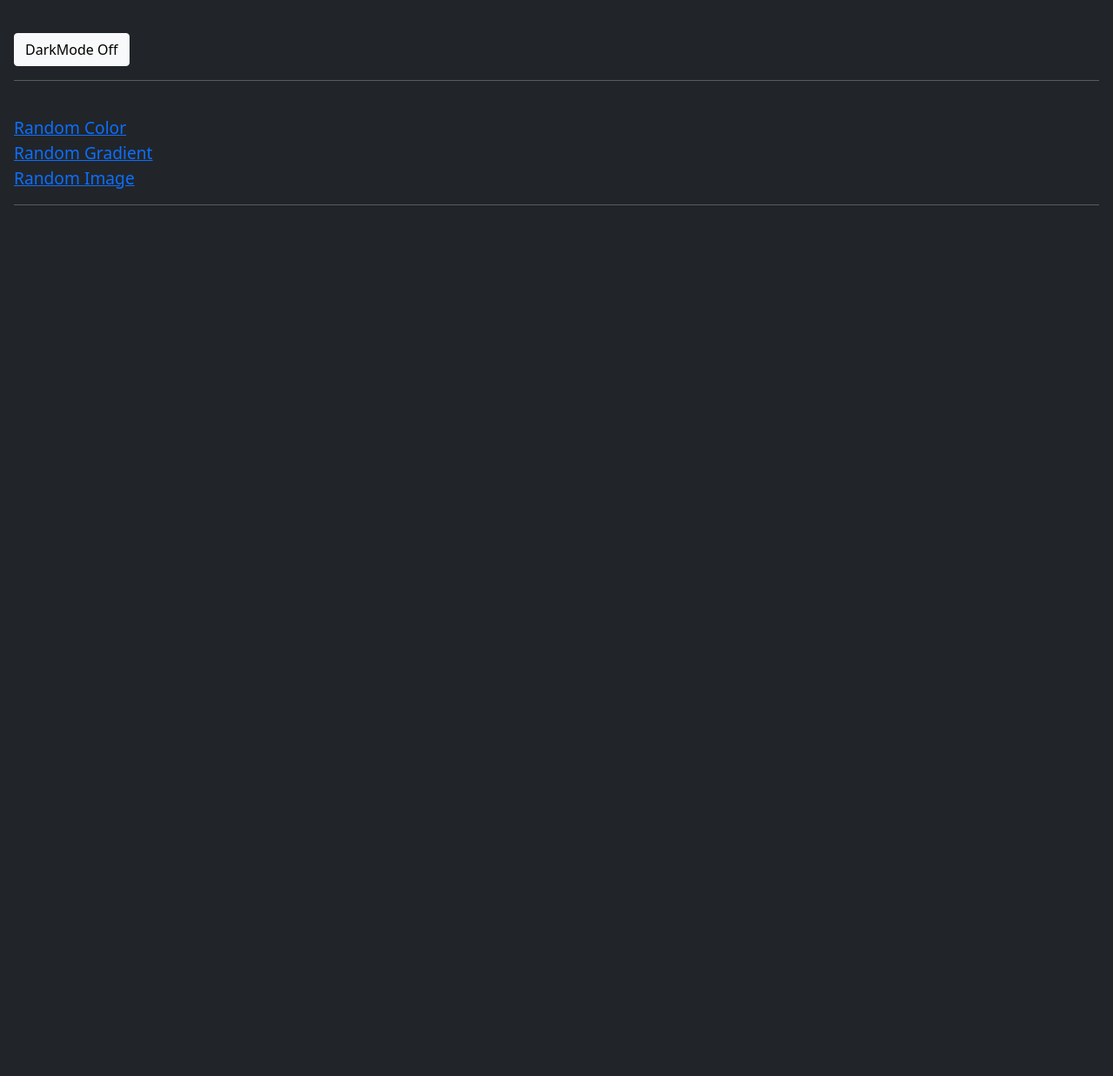
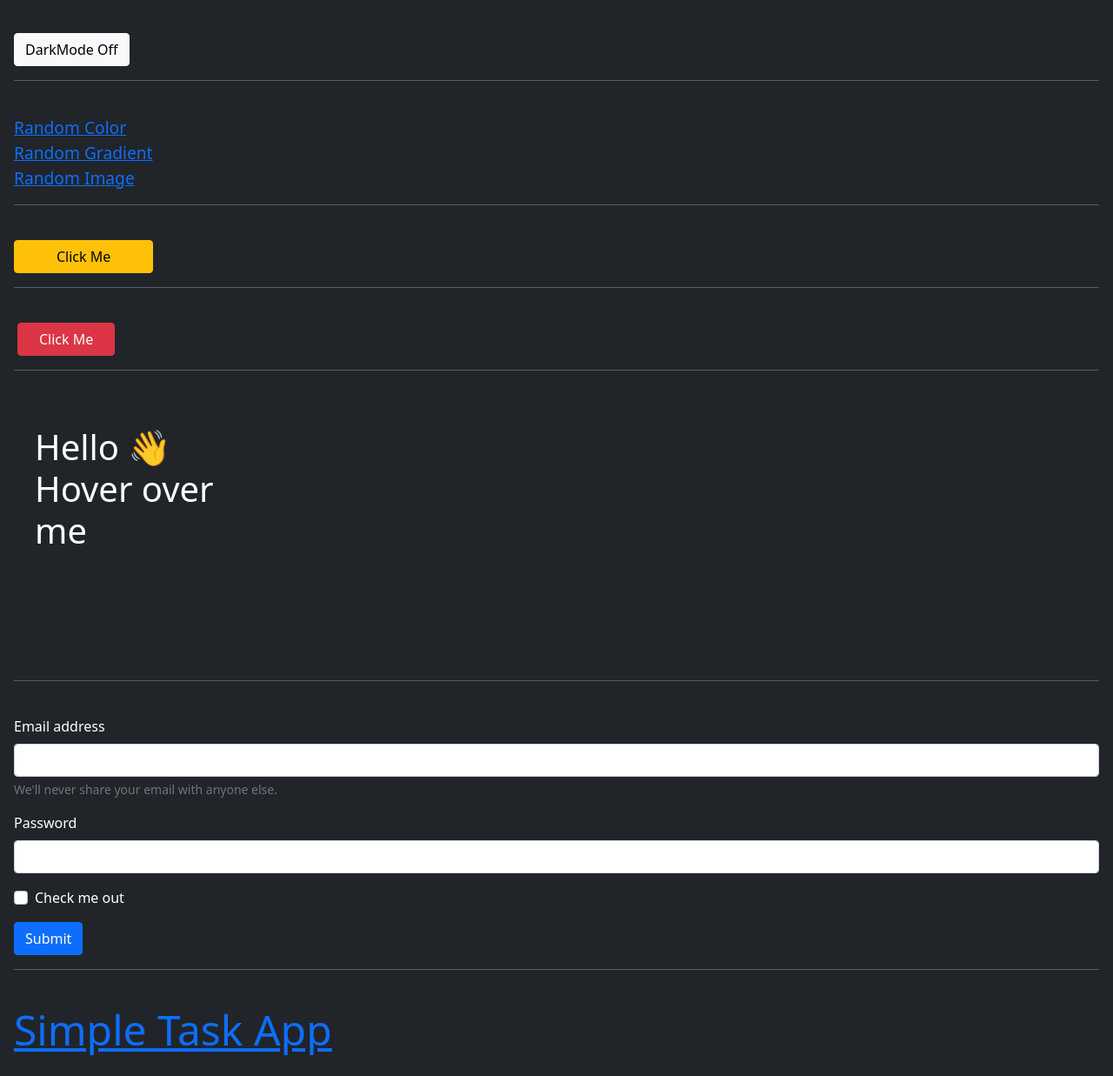
Before and after one commit to abhishekY495/Web-Development-Resources, a plain HTML site: page JavaScript/14-JavaScript-DOM/events.html in a window 1280 px wide. Shown: the part 846-2083 px from the top of the page at 87% size. Before the commit the page ends 1146 px from the top, so only its background shows below. Drawn offline with nearby package versions, Linux system fonts and the light colour scheme.

Commit message:
mouse and keyboard events

```diff
--- a/JavaScript/14-JavaScript-DOM/events.html
+++ b/JavaScript/14-JavaScript-DOM/events.html
@@ -27,7 +27,6 @@
     <button type="button" class="btn1 btn btn-primary mx-1">Button 1</button>
     <button type="button" class="btn2 btn btn-primary mx-1">Button 2</button>
     <button type="button" class="btn3 btn btn-danger mx-1">Danger - Don't click me</button>
-
     <hr><br>
 
     <div id="my-buttons">
@@ -36,30 +35,56 @@
         <button type="button" class="btn btn-secondary mx-1">Bye</button>
         <button type="button" class="btn btn-secondary mx-1">World</button>
     </div>
-
     <hr><br>
 
     <button type="button" class="btn-info-1 btn btn-info mx-1">INFO 1</button>
     <button type="button" class="btn-info-2 btn btn-info mx-1">INFO 2</button>
-
     <hr><br>
 
     <img src="https://source.unsplash.com/random/300x300?gradient" class="image1 img-fluid" alt="gradient-wallpaper">
-
     <hr><br>
 
     <button type="button" id="darkmode" class="btn btn-light">DarkMode Off</button>
-
     <hr><br>
 
     <a href="Random/random-color.html" target="_blank">Random Color</a><br>
     <a href="Random/random-gradient.html" target="_blank">Random Gradient</a><br>
     <a href="Random/random-image.html" target="_blank">Random Image</a>
+    <hr><br>
+
+    <button id="btn-10" type="button" class="btn10 btn btn-warning px-5">Click Me</button>
+    <hr><br>
+
+    <button class="btn20 btn btn-danger mx-1 px-4">Click Me</button>
+    <hr><br>
+
+    <div class="output"></div>
+    <div id="box" class="" style="width:300px;height:300px;">
+        <h1 class="p-4">Hello 👋<br>Hover over me</h1>
+    </div>
+    <hr><br>
+
+
+    <form>
+        <div class="mb-3">
+          <label for="exampleInputEmail1" class="form-label">Email address</label>
+          <input type="email" class="form-control" id="exampleInputEmail1" aria-describedby="emailHelp">
+          <div id="emailHelp" class="form-text">We'll never share your email with anyone else.</div>
+        </div>
+        <div class="mb-3">
+          <label for="exampleInputPassword1" class="form-label">Password</label>
+          <input type="password" class="form-control" id="exampleInputPassword1">
+        </div>
+        <div class="mb-3 form-check">
+          <input type="checkbox" class="form-check-input" id="exampleCheck1">
+          <label class="form-check-label" for="exampleCheck1">Check me out</label>
+        </div>
+        <button type="submit" class="btn btn-primary">Submit</button>
+    </form>
 
     <hr><br>
 
-
-
+    <a href="Simple-Task-App/taskapp.html" class="display-5">Simple Task App</a>
 
 
 </body>
--- a/JavaScript/14-JavaScript-DOM/events.js
+++ b/JavaScript/14-JavaScript-DOM/events.js
@@ -45,10 +45,10 @@ btnInfo2.addEventListener('click', (e) => {
 })
 
 
-// const img = document.querySelector('.image1');
-// img.addEventListener('click', () => {
-//     console.log(img.getAttribute('src'));
-// })
+const img = document.querySelector('.image1');
+img.addEventListener('click', () => {
+    console.log(img.getAttribute('src'));
+})
 
 
 // // // // // // // // //
@@ -66,6 +66,95 @@ darkmodebtn.addEventListener('click', function() {
         document.body.className = 'p-3 mb-2 bg-dark text-white';
     }
 });
+// // // // // // // // //
 
-// const darkmodebtn2 = document.querySelector('#darkmode');
-// darkmodebtn2.
+console.log('');
+console.log('');
+
+
+const btn10 = document.querySelector('.btn10');
+btn10.addEventListener('click',e => {
+    console.log(e);
+    console.log(e.target);
+    console.log(e.target.id);
+    console.log(e.target.className);
+    console.log(e.target.classList);
+    console.log(e.type);
+
+    console.log(e.clientX);
+    console.log(e.clientY);
+
+    console.log(e.offsetX);
+    console.log(e.offsetY);
+
+    console.log(e.altKey);
+    console.log(e.shiftKey);
+    console.log(e.ctrlKey);
+
+})
+
+
+
+
+
+// // // // // // // //
+
+
+
+const body = document.body;
+body.addEventListener('keypress', e => {
+    console.log(e.key);
+})
+
+
+const btn20 = document.querySelector('.btn20');
+
+function showType(e){
+    e.preventDefault();
+    console.log('Event Type - ', e.type);
+}
+
+// btn20.addEventListener('click', showType);
+// btn20.addEventListener('dblclick', showType);
+// btn20.addEventListener('mousedown', showType);
+btn20.addEventListener('mouseup', showType);
+
+
+
+const box = document.querySelector('#box');
+
+// box.addEventListener('mouseenter',showType);
+// box.addEventListener('mouseleave',showType);
+
+// box.addEventListener('mouseover',showType);
+// box.addEventListener('mouseout',showType);
+
+// box.addEventListener('mousemove',showType);
+
+const output = document.querySelector('.output')
+box.addEventListener('mousemove',(e)=> {
+    output.innerHTML = `<h3>Mouse X - ${e.offsetX}</h3><h3>Mouse Y - ${e.offsetY}</h3>`
+    box.style.background = `rgb(${e.offsetX},${e.offsetY},40)`
+})
+
+// box.addEventListener('')
+
+const input = document.querySelector('input[type=text]');
+
+// input.addEventListener('keydown',showType)
+// input.addEventListener('keyup',showType)
+// input.addEventListener('keypress',showType)
+// input.addEventListener('focus',showType)
+// input.addEventListener('blur',showType)
+// input.addEventListener('copy',showType)
+// input.addEventListener('paste',showType)
+// input.addEventListener('cut',showType)
+// input.addEventListener('input',showType)
+
+
+const form = document.querySelector('form')
+form.addEventListener('submit',showType)
+
+
+
+// // // // // // //
```
